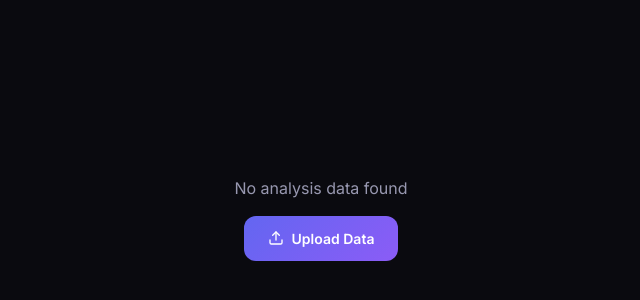
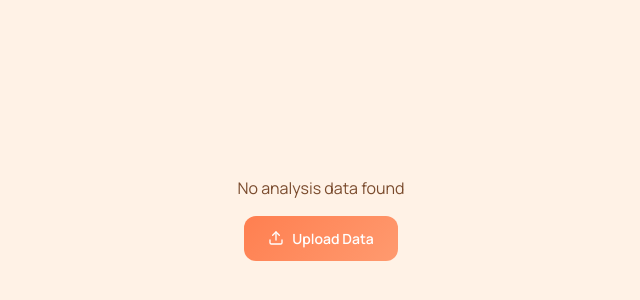
Before and after one commit to monounsaturated/glucose-coral, a Next.js app in the folder apps/web/: page /results in a window 1280 px wide. Shown: the part 182-482 px from the top of the page, without its empty margins (319-959 px from the left). Built offline with nearby package versions, Linux system fonts and the light colour scheme.

Commit message:
Pin Lightning CSS Linux binaries for Vercel builds

```diff
--- /dev/null
+++ b/apps/web/app/components/brand.tsx
@@ -0,0 +1,16 @@
+import { Activity } from "lucide-react";
+
+interface BrandProps {
+  compact?: boolean;
+}
+
+export function Brand({ compact = false }: BrandProps) {
+  return (
+    <div className="flex items-center gap-2">
+      <div className="w-7 h-7 rounded-full bg-[var(--color-logo-bg)] flex items-center justify-center border border-[var(--color-border)]">
+        <Activity className="w-4 h-4 text-[var(--color-logo)]" />
+      </div>
+      <span className={`font-bold ${compact ? "text-sm" : "text-base"}`}>Glucose Coral</span>
+    </div>
+  );
+}
--- a/apps/web/app/demo/page.tsx
+++ b/apps/web/app/demo/page.tsx
@@ -6,8 +6,9 @@ import { GlucoseChart } from "../components/glucose-chart";
 import { EventDetailPanel } from "../components/event-detail-panel";
 import { SummaryBlock } from "../components/summary-block";
 import { getDemoAnalysis } from "../../lib/demo-data";
-import { Activity, ArrowLeft, Upload } from "lucide-react";
+import { ArrowLeft, Upload } from "lucide-react";
 import type { AnalysisOutput } from "@glucose/types";
+import { Brand } from "../components/brand";
 
 export default function DemoPage() {
     const data: AnalysisOutput = useMemo(() => getDemoAnalysis(), []);
@@ -46,8 +47,7 @@ export default function DemoPage() {
             <nav className="fixed top-0 w-full z-50 glass">
                 <div className="max-w-6xl mx-auto px-6 h-16 flex items-center justify-between">
                     <Link href="/" className="flex items-center gap-2">
-                        <Activity className="w-5 h-5 text-[var(--color-glucose)]" />
-                        <span className="font-bold text-sm">Glucose Explorer</span>
+                        <Brand compact />
                     </Link>
                     <Link href="/upload" className="btn-primary text-xs py-2 px-4">
                         <Upload className="w-3 h-3" />
--- a/apps/web/app/globals.css
+++ b/apps/web/app/globals.css
@@ -1,28 +1,30 @@
 @import "tailwindcss";
 
 @theme {
-  --color-background: #0a0a0f;
-  --color-surface: #12121a;
-  --color-surface-elevated: #1a1a2e;
-  --color-border: #2a2a3e;
-  --color-border-hover: #3a3a5e;
-  --color-text-primary: #e8e8f0;
-  --color-text-secondary: #9898b0;
-  --color-text-muted: #6868a0;
-  --color-accent: #6366f1;
-  --color-accent-hover: #818cf8;
-  --color-accent-subtle: rgba(99, 102, 241, 0.1);
-  --color-glucose: #22d3ee;
-  --color-glucose-glow: rgba(34, 211, 238, 0.2);
-  --color-meal: #f59e0b;
-  --color-meal-bg: rgba(245, 158, 11, 0.15);
-  --color-workout: #10b981;
-  --color-workout-bg: rgba(16, 185, 129, 0.15);
+  --color-background: #fff2e6;
+  --color-surface: #fff8f2;
+  --color-surface-elevated: #ffefe0;
+  --color-border: #f3d2ba;
+  --color-border-hover: #ebb996;
+  --color-text-primary: #4a2a1a;
+  --color-text-secondary: #7a4b2d;
+  --color-text-muted: #a0643d;
+  --color-accent: #ff7f50;
+  --color-accent-hover: #ff915f;
+  --color-accent-subtle: rgba(255, 127, 80, 0.12);
+  --color-glucose: #0ea5a5;
+  --color-glucose-glow: rgba(14, 165, 165, 0.18);
+  --color-meal: #f97316;
+  --color-meal-bg: rgba(249, 115, 22, 0.14);
+  --color-workout: #2563eb;
+  --color-workout-bg: rgba(37, 99, 235, 0.14);
+  --color-logo: #ff6f3d;
+  --color-logo-bg: #ffe7d4;
   --color-spike-high: #ef4444;
   --color-spike-moderate: #f59e0b;
   --color-spike-low: #22c55e;
   --color-danger: #ef4444;
-  --font-sans: 'Inter', ui-sans-serif, system-ui, -apple-system, sans-serif;
+  --font-sans: 'Manrope', ui-sans-serif, system-ui, -apple-system, sans-serif;
 }
 
 @layer base {
@@ -46,13 +48,13 @@
 
 @layer components {
   .glass {
-    background: rgba(18, 18, 26, 0.7);
+    background: rgba(255, 248, 242, 0.86);
     backdrop-filter: blur(20px);
     border: 1px solid var(--color-border);
   }
 
   .glass-elevated {
-    background: rgba(26, 26, 46, 0.8);
+    background: rgba(255, 239, 224, 0.9);
     backdrop-filter: blur(20px);
     border: 1px solid var(--color-border);
   }
@@ -75,7 +77,7 @@
   }
 
   .btn-primary {
-    background: linear-gradient(135deg, var(--color-accent), #8b5cf6);
+    background: linear-gradient(135deg, var(--color-accent), #ff9a6f);
     color: white;
     padding: 0.75rem 1.5rem;
     border-radius: 0.75rem;
@@ -91,7 +93,7 @@
 
   .btn-primary:hover {
     transform: translateY(-1px);
-    box-shadow: 0 4px 20px rgba(99, 102, 241, 0.4);
+    box-shadow: 0 4px 20px rgba(255, 127, 80, 0.35);
   }
 
   .btn-secondary {
--- a/apps/web/app/layout.tsx
+++ b/apps/web/app/layout.tsx
@@ -2,7 +2,7 @@ import type { Metadata } from "next";
 import "./globals.css";
 
 export const metadata: Metadata = {
-  title: "Glucose Response Explorer — Understand Your Glucose Patterns",
+  title: "Glucose Coral — Understand Your Glucose Patterns",
   description:
     "Upload your Abbott FreeStyle Libre data and explore how meals and workouts affect your glucose levels. Interactive charts, deterministic analytics, and AI-powered insights.",
   keywords: ["glucose", "CGM", "FreeStyle Libre", "nutrition", "health analytics"],
@@ -23,7 +23,7 @@ export default function RootLayout({
           crossOrigin="anonymous"
         />
         <link
-          href="https://fonts.googleapis.com/css2?family=Inter:wght@400;500;600;700;800&display=swap"
+          href="https://fonts.googleapis.com/css2?family=Manrope:wght@400;500;600;700;800&display=swap"
           rel="stylesheet"
         />
       </head>
--- a/apps/web/app/results/page-client.tsx
+++ b/apps/web/app/results/page-client.tsx
@@ -6,8 +6,9 @@ import Link from "next/link";
 import { GlucoseChart } from "../components/glucose-chart";
 import { EventDetailPanel } from "../components/event-detail-panel";
 import { SummaryBlock } from "../components/summary-block";
-import { Activity, ArrowLeft, Upload, Loader2 } from "lucide-react";
+import { ArrowLeft, Upload, Loader2 } from "lucide-react";
 import type { AnalysisOutput } from "@glucose/types";
+import { Brand } from "../components/brand";
 
 export default function ResultsPage() {
     const searchParams = useSearchParams();
@@ -84,8 +85,7 @@ export default function ResultsPage() {
             <nav className="fixed top-0 w-full z-50 glass">
                 <div className="max-w-6xl mx-auto px-6 h-16 flex items-center justify-between">
                     <Link href="/" className="flex items-center gap-2">
-                        <Activity className="w-5 h-5 text-[var(--color-glucose)]" />
-                        <span className="font-bold text-sm">Glucose Explorer</span>
+                        <Brand compact />
                     </Link>
                     <Link href="/upload" className="btn-primary text-xs py-2 px-4">
                         <Upload className="w-3 h-3" />
--- a/apps/web/app/upload/page.tsx
+++ b/apps/web/app/upload/page.tsx
@@ -4,6 +4,7 @@ import { useState, useCallback } from "react";
 import Link from "next/link";
 import { useRouter } from "next/navigation";
 import { Activity, Upload, FileText, AlertCircle, ArrowLeft, Loader2 } from "lucide-react";
+import { Brand } from "../components/brand";
 
 export default function UploadPage() {
     const router = useRouter();
@@ -101,8 +102,7 @@ export default function UploadPage() {
             <nav className="fixed top-0 w-full z-50 glass">
                 <div className="max-w-6xl mx-auto px-6 h-16 flex items-center justify-between">
                     <Link href="/" className="flex items-center gap-2">
-                        <Activity className="w-5 h-5 text-[var(--color-glucose)]" />
-                        <span className="font-bold text-sm">Glucose Explorer</span>
+                        <Brand compact />
                     </Link>
                     <Link href="/demo" className="btn-secondary text-xs py-2 px-4">
                         Try Demo
--- a/apps/web/next.config.ts
+++ b/apps/web/next.config.ts
@@ -1,6 +1,9 @@
 import type { NextConfig } from "next";
 
 const nextConfig: NextConfig = {
+  turbopack: {
+    root: __dirname,
+  },
   transpilePackages: [
     "@glucose/types",
     "@glucose/libre-parser",
--- a/apps/web/package.json
+++ b/apps/web/package.json
@@ -4,7 +4,7 @@
   "private": true,
   "scripts": {
     "dev": "next dev --turbopack",
-    "build": "next build",
+    "build": "next build --webpack",
     "start": "next start",
     "lint": "eslint"
   },
@@ -15,6 +15,8 @@
     "recharts": "^2.15.0",
     "lucide-react": "^0.470.0",
     "clsx": "^2.1.0",
+    "lightningcss-linux-x64-gnu": "^1.32.0",
+    "lightningcss-linux-x64-musl": "^1.32.0",
     "zod": "^3.24.0",
     "@glucose/types": "*",
     "@glucose/libre-parser": "*",
```
Also changed, not shown: apps/web/app/api/analyze/route.ts (+32 -0 lines), apps/web/app/components/glucose-chart.tsx (+91 -45 lines), apps/web/app/page.tsx (+3 -9 lines), 1 other file (tests, documents, lock files or other folders).
